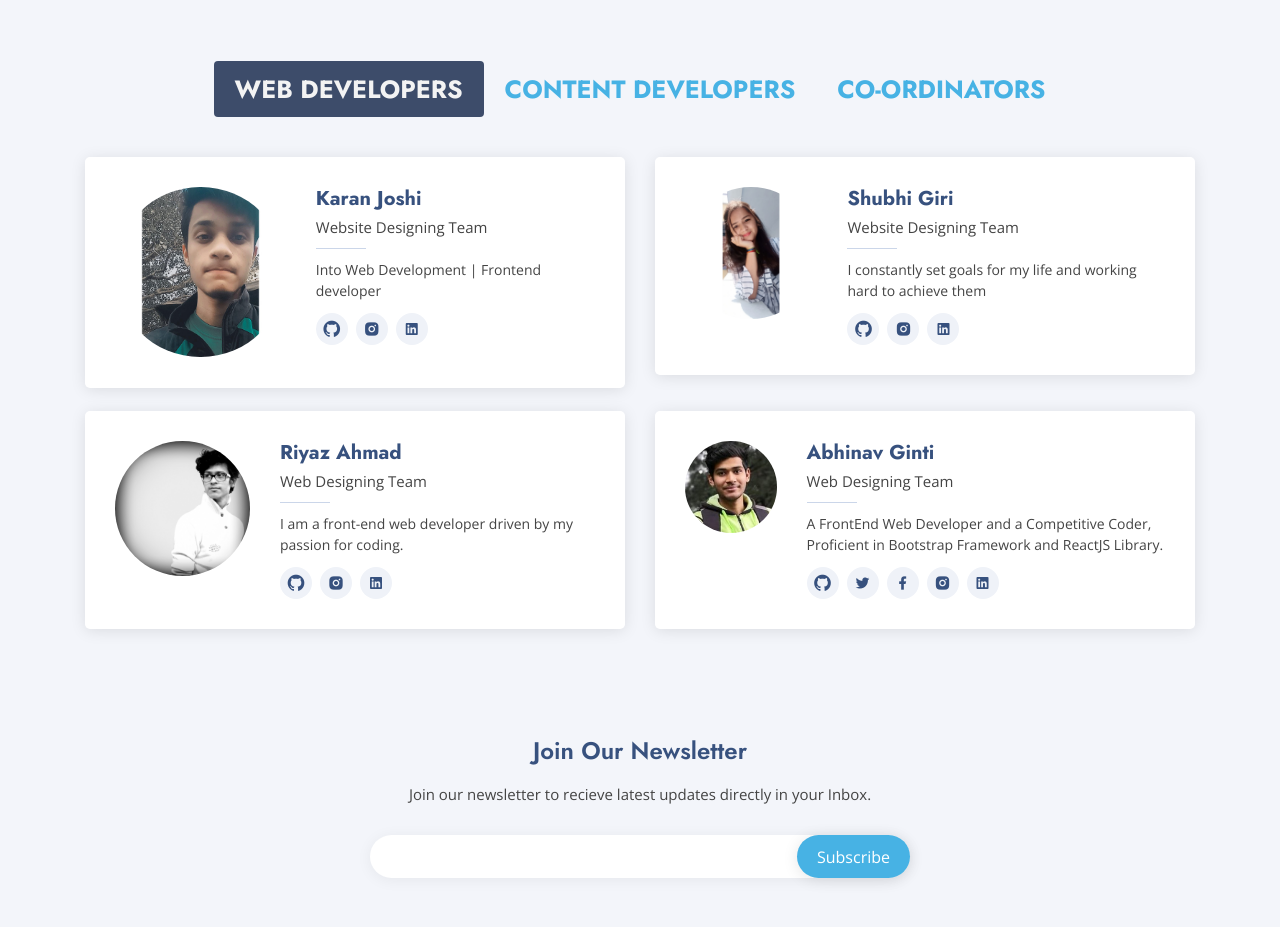
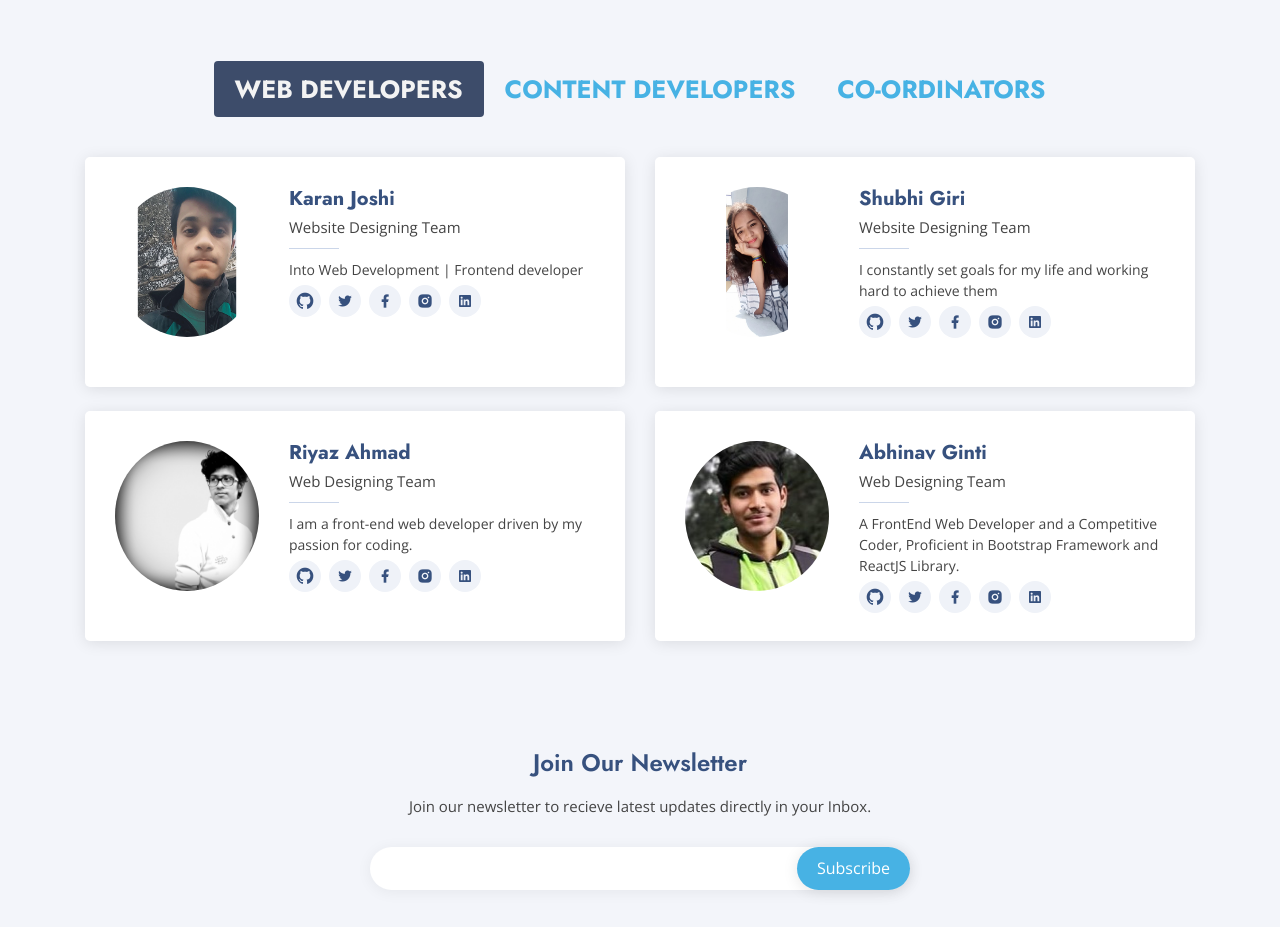
Before and after one commit to BIAStechnoforum/technoforumweb, a PHP site: page /team in a window 1280 px wide. Shown: the part 174-1101 px from the top of the page. Run offline with PHP 8.4, Linux system fonts and the light colour scheme.

Commit message:
Minor Fixes

```diff
--- a/team/index.html
+++ b/team/index.html
@@ -14,7 +14,9 @@
   <link href="/assets/img/apple-touch-icon.png" rel="apple-touch-icon">
 
   <!-- Google Fonts -->
-  <link href="https://fonts.googleapis.com/css?family=Open+Sans:300,300i,400,400i,600,600i,700,700i|Jost:300,300i,400,400i,500,500i,600,600i,700,700i|Poppins:300,300i,400,400i,500,500i,600,600i,700,700i" rel="stylesheet">
+  <link
+    href="https://fonts.googleapis.com/css?family=Open+Sans:300,300i,400,400i,600,600i,700,700i|Jost:300,300i,400,400i,500,500i,600,600i,700,700i|Poppins:300,300i,400,400i,500,500i,600,600i,700,700i"
+    rel="stylesheet">
 
   <!-- Vendor CSS Files -->
   <link rel="stylesheet" href="https://cdnjs.cloudflare.com/ajax/libs/font-awesome/4.7.0/css/font-awesome.min.css">
@@ -30,7 +32,7 @@
   <!-- <link rel="stylesheet" href="./style.css"> -->
   <link href="../assets/css/style.css" rel="stylesheet">
   <link rel="stylesheet" href="team.css">
-
+  <script src="team.js"></script>
 </head>
 
 <body>
@@ -82,15 +84,18 @@
 
         <div class="text-center">
           <ul class="nav nav-pills toggle-ul mb-3" id="pills-tab" role="tablist">
-            <li class="nav-item"><a class="nav-link active" id="pills-web-dev-tab" data-toggle="pill" href="#pills-web-dev" role="tab" aria-controls="pills-web-dev" aria-selected="true">
+            <li class="nav-item"><a class="nav-link active" id="pills-web-dev-tab" data-toggle="pill"
+                href="#pills-web-dev" role="tab" aria-controls="pills-web-dev" aria-selected="true">
                 <h2 class="toggle-pill">Web Developers</h2>
               </a>
             </li>
-            <li class="nav-item"><a class="nav-link" id="pills-content-dev-tab" data-toggle="pill" href="#pills-content-dev" role="tab" aria-controls="pills-content-dev" aria-selected="false">
+            <li class="nav-item"><a class="nav-link" id="pills-content-dev-tab" data-toggle="pill"
+                href="#pills-content-dev" role="tab" aria-controls="pills-content-dev" aria-selected="false">
                 <h2 class="toggle-pill">Content Developers</h2>
               </a>
             </li>
-            <li class="nav-item"><a class="nav-link" id="pills-coordinators-tab" data-toggle="pill" href="#pills-coordinators" role="tab" aria-controls="pills-coordinators" aria-selected="false">
+            <li class="nav-item"><a class="nav-link" id="pills-coordinators-tab" data-toggle="pill"
+                href="#pills-coordinators" role="tab" aria-controls="pills-coordinators" aria-selected="false">
                 <h2 class="toggle-pill">Co-ordinators</h2>
               </a>
             </li>
@@ -98,126 +103,161 @@
         </div>
 
         <div class="tab-content" id="pills-tabContent">
-          <div class="tab-pane fade show active mt-4" id="pills-web-dev" role="tabpanel" aria-labelledby="pills-web-dev-tab">
+          <div class="tab-pane fade show active mt-4" id="pills-web-dev" role="tabpanel"
+            aria-labelledby="pills-web-dev-tab">
             <div class="row">
 
-              <div class="col-lg-6">
+              <div class="cards col-lg-6">
                 <div class="member d-flex align-items-start" data-aos="zoom-in" data-aos-delay="100">
-                  <div class="pic"><img src="images/IMG_20201204_214031 - Karan Joshi.jpg" class="img-fluid" alt=""></div>
+                  <div class="pic"><img src="images/IMG_20201204_214031 - Karan Joshi.jpg" class="img-fluid" alt="">
+                  </div>
                   <div class="member-info">
                     <h4>Karan Joshi</h4>
                     <span>Website Designing Team</span>
                     <p>Into Web Development | Frontend developer</p>
                     <div class="social">
-                      <a href="https://github.com/karanjoshi1206"><i class="ri-github-fill" style="font-size: 20px;"></i></a>
+                      <a href="https://github.com/karanjoshi1206"><i class="ri-github-fill"
+                          style="font-size: 20px;"></i></a>
+                      <a href=""><i class="ri-twitter-fill"></i></a>
+                      <a href=""><i class="ri-facebook-fill"></i></a>
                       <a href="https://www.instagram.com/karan_joshi1206/"><i class="ri-instagram-fill"></i></a>
-                      <a href="https://www.linkedin.com/in/karan-joshi-5397591a7"> <i class="ri-linkedin-box-fill"></i> </a>
+                      <a href="https://www.linkedin.com/in/karan-joshi-5397591a7"> <i class="ri-linkedin-box-fill"></i>
+                      </a>
                     </div>
                   </div>
                 </div>
               </div>
 
-              <div class="col-lg-6 mt-4 mt-lg-0">
+              <div class="cards col-lg-6 mt-4 mt-lg-0">
                 <div class="member d-flex align-items-start" data-aos="zoom-in" data-aos-delay="200">
-                  <div class="pic"><img src="images/PicsArt_09-14-09.06.41 - Shubhi Giri.png" class="img-fluid" alt=""></div>
+                  <div class="pic"><img src="images/PicsArt_09-14-09.06.41 - Shubhi Giri.png" class="img-fluid" alt="">
+                  </div>
                   <div class="member-info">
                     <h4>Shubhi Giri</h4>
                     <span>Website Designing Team</span>
                     <p>I constantly set goals for my life and working hard to achieve them</p>
                     <div class="social">
                       <a href="https://github.com/Shubhi27"><i class="ri-github-fill" style="font-size: 20px;"></i></a>
+                      <a href=""><i class="ri-twitter-fill"></i></a>
+                      <a href=""><i class="ri-facebook-fill"></i></a>
                       <a href="https://www.instagram.com/shubhi_giri/"><i class="ri-instagram-fill"></i></a>
-                      <a href="https://www.linkedin.com/in/shubhi-giri-87071b184"> <i class="ri-linkedin-box-fill"></i> </a>
+                      <a href="https://www.linkedin.com/in/shubhi-giri-87071b184"> <i class="ri-linkedin-box-fill"></i>
+                      </a>
                     </div>
                   </div>
                 </div>
               </div>
 
-              <div class="col-lg-6 mt-4">
+              <div class="cards col-lg-6 mt-4">
                 <div class="member d-flex align-items-start" data-aos="zoom-in" data-aos-delay="300">
-                  <div class="pic"><img src="images/PicsArt_12-05-09.50.39 - Riyaz Ahmad.jpg" class="img-fluid" alt=""></div>
+                  <div class="pic"><img src="images/PicsArt_12-05-09.50.39 - Riyaz Ahmad.jpg" class="img-fluid" alt="">
+                  </div>
                   <div class="member-info">
                     <h4>Riyaz Ahmad</h4>
                     <span>Web Designing Team</span>
                     <p>I am a front-end web developer driven by my passion for coding.</p>
                     <div class="social">
                       <a href="https://github.com/Riyaz-01"><i class="ri-github-fill" style="font-size: 20px;"></i></a>
+                      <a href=""><i class="ri-twitter-fill"></i></a>
+                      <a href=""><i class="ri-facebook-fill"></i></a>
                       <a href="https://www.instagram.com/riyaz._.ansari/"><i class="ri-instagram-fill"></i></a>
-                      <a href="https://www.linkedin.com/in/riyaz-ahmad-12b8271b1"> <i class="ri-linkedin-box-fill"></i> </a>
+                      <a href="https://www.linkedin.com/in/riyaz-ahmad-12b8271b1"> <i class="ri-linkedin-box-fill"></i>
+                      </a>
                     </div>
                   </div>
                 </div>
               </div>
 
-              <div class="col-lg-6 mt-4">
+              <div class="cards col-lg-6 mt-4">
                 <div class="member d-flex align-items-start" data-aos="zoom-in" data-aos-delay="400">
-                  <div class="pic"><img src="images/WhatsApp Image 2020-07-05 at 9.35.36 AM - Abhinav Ginti.jpeg" class="img-fluid" alt=""></div>
+                  <div class="pic"><img src="images/WhatsApp Image 2020-07-05 at 9.35.36 AM - Abhinav Ginti.jpeg"
+                      class="img-fluid" alt=""></div>
                   <div class="member-info">
                     <h4>Abhinav Ginti</h4>
                     <span>Web Designing Team</span>
-                    <p>A FrontEnd Web Developer and a Competitive Coder, Proficient in Bootstrap Framework and ReactJS Library.</p>
+                    <p>A FrontEnd Web Developer and a Competitive Coder, Proficient in Bootstrap Framework and ReactJS
+                      Library.</p>
                     <div class="social">
-                      <a href="https://github.com/abhinavginti"><i class="ri-github-fill" style="font-size: 20px;"></i></a>
-                      <a href=""><i class="ri-twitter-fill"></i></a>
-                      <a href=""><i class="ri-facebook-fill"></i></a>
+                      <a href="https://github.com/abhinavginti"><i class="ri-github-fill"
+                          style="font-size: 20px;"></i></a>
+                      <a href="https://twitter.com/GintiAbhinav"><i class="ri-twitter-fill"></i></a>
+                      <a href="https://www.facebook.com/abhinav.ginti.1/"><i class="ri-facebook-fill"></i></a>
                       <a href="https://www.instagram.com/abhinav_ginti01/"><i class="ri-instagram-fill"></i></a>
-                      <a href="https://www.linkedin.com/in/abhinav-ginti-a765911a7/"> <i class="ri-linkedin-box-fill"></i> </a>
+                      <a href="https://www.linkedin.com/in/abhinav-ginti-a765911a7/"> <i
+                          class="ri-linkedin-box-fill"></i> </a>
                     </div>
                   </div>
                 </div>
               </div>
             </div>
           </div>
-          <div class="tab-pane fade mt-4" id="pills-content-dev" role="tabpanel" aria-labelledby="pills-content-dev-tab">
+          <div class="tab-pane fade mt-4" id="pills-content-dev" role="tabpanel"
+            aria-labelledby="pills-content-dev-tab">
             <div class="row">
 
-              <div class="col-lg-6">
+              <div class="cards col-lg-6">
                 <div class="member d-flex align-items-start" data-aos="zoom-in" data-aos-delay="100">
-                  <div class="pic"><img src="images/48424370_2077032889029774_830909582879490048_o - Amber Kumar - Amber Kumar.jpg" class="img-fluid" alt=""></div>
+                  <div class="pic"><img
+                      src="images/48424370_2077032889029774_830909582879490048_o - Amber Kumar - Amber Kumar.jpg"
+                      class="img-fluid" alt=""></div>
                   <div class="member-info">
                     <h4>Amber Kumar</h4>
                     <span>Content Creating Team</span>
                     <p>A self-proclaimed designer, and closeted writer. </p>
                     <div class="social">
+                      <a href=""><i class="ri-github-fill" style="font-size: 20px;"></i></a>
+                      <a href=""><i class="ri-twitter-fill"></i></a>
+                      <a href="/"><i class="ri-facebook-fill"></i></a>
                       <a href="https://www.instagram.com/umberkumar/"><i class="ri-instagram-fill"></i></a>
+                      <a href=""> <i class="ri-linkedin-box-fill"></i> </a>
                     </div>
                   </div>
                 </div>
               </div>
 
-              <div class="col-lg-6 mt-4 mt-lg-0">
+              <div class="cards col-lg-6 mt-4 mt-lg-0">
                 <div class="member d-flex align-items-start" data-aos="zoom-in" data-aos-delay="200">
-                  <div class="pic"><img src="images/IMG_20200905_211504_805 - Aditi Sahni.jpg" class="img-fluid" alt=""></div>
+                  <div class="pic"><img src="images/IMG_20200905_211504_805 - Aditi Sahni.jpg" class="img-fluid" alt="">
+                  </div>
                   <div class="member-info">
                     <h4>Aditi Sahni</h4>
                     <span>Content Creating Team</span>
-                    <p> I'm a tech- enthusiast with full enthusiasm to learn new technologies and works for shaping a brighter future for the community</p>
+                    <p> I'm a tech- enthusiast with full enthusiasm to learn new technologies and works for shaping a
+                      brighter future for the community</p>
                     <div class="social">
-                      <a href="https://github.com/AditiSahni"><i class="ri-github-fill" style="font-size: 20px;"></i></a>
+                      <a href="https://github.com/AditiSahni"><i class="ri-github-fill"
+                          style="font-size: 20px;"></i></a>
+                      <a href=""><i class="ri-twitter-fill"></i></a>
                       <a href="https://www.facebook.com/aditi.sahni.940"><i class="ri-facebook-fill"></i></a>
-                      <a href="https://instagram.com/aditi__sahni4?igshid=1rtqzc6hd7s2l"><i class="ri-instagram-fill"></i></a>
-                      <a href="https://www.linkedin.com/in/aditi-sahni-12b48b1a7"> <i class="ri-linkedin-box-fill"></i> </a>
+                      <a href="https://instagram.com/aditi__sahni4?igshid=1rtqzc6hd7s2l"><i
+                          class="ri-instagram-fill"></i></a>
+                      <a href="https://www.linkedin.com/in/aditi-sahni-12b48b1a7"> <i class="ri-linkedin-box-fill"></i>
+                      </a>
                     </div>
                   </div>
                 </div>
               </div>
 
-              <div class="col-lg-6 mt-4">
+              <div class="cards col-lg-6 mt-4">
                 <div class="member d-flex align-items-start" data-aos="zoom-in" data-aos-delay="300">
-                  <div class="pic"><img src="images/IMG_20200622_203133_941 - Nidhi Sah.jpg" class="img-fluid" alt=""></div>
+                  <div class="pic"><img src="images/IMG_20200622_203133_941 - Nidhi Sah.jpg" class="img-fluid" alt="">
+                  </div>
                   <div class="member-info">
                     <h4>Nidhi Sah</h4>
                     <span>Content Creating Team</span>
-                    <p>Hello everyone am Nidhi Sah. So, basically am the packet of entertainment and a coder too have a quiet interest in graphic designing and am confident too. I complete my task with full determination and also radiate positivity. </p>
+                    <p>Hello everyone am Nidhi Sah. So, basically am the packet of entertainment and a coder too have a
+                      quiet interest in graphic designing and am confident too. I complete my task with full
+                      determination and also radiate positivity. </p>
                     <div class="social">
                     </div>
                   </div>
                 </div>
               </div>
 
-              <div class="col-lg-6 mt-4">
+              <div class="cards col-lg-6 mt-4">
                 <div class="member d-flex align-items-start" data-aos="zoom-in" data-aos-delay="400">
-                  <div class="pic"><img src="images/IMG-20201130-WA0029~2 - Shalini Bhandari.jpg" class="img-fluid" alt=""></div>
+                  <div class="pic"><img src="images/IMG-20201130-WA0029~2 - Shalini Bhandari.jpg" class="img-fluid"
+                      alt=""></div>
                   <div class="member-info">
                     <h4>Shalini Bhandari</h4>
                     <span>Content Creating Team</span>
@@ -229,9 +269,10 @@
                 </div>
               </div>
 
-              <div class="col-lg-6 mt-4">
+              <div class="cards col-lg-6 mt-4">
                 <div class="member d-flex align-items-start" data-aos="zoom-in" data-aos-delay="400">
-                  <div class="pic"><img src="images/IMG_20201206_161714 - Dhriti Pant.jpg" class="img-fluid" alt=""></div>
+                  <div class="pic"><img src="images/IMG_20201206_161714 - Dhriti Pant.jpg" class="img-fluid" alt="">
+                  </div>
                   <div class="member-info">
                     <h4>Dhriti Pant</h4>
                     <span>Content Creating Team</span>
@@ -244,27 +285,33 @@
               </div>
             </div>
           </div>
-          <div class="tab-pane fade mt-4" id="pills-coordinators" role="tabpanel" aria-labelledby="pills-coordinators-tab">
+          <div class="tab-pane fade mt-4" id="pills-coordinators" role="tabpanel"
+            aria-labelledby="pills-coordinators-tab">
             <div class="row">
 
-              <div class="col-lg-6 mt-4 mt-lg-0">
+              <div class="cards col-lg-6 mt-4 ">
                 <div class="member d-flex align-items-start" data-aos="zoom-in" data-aos-delay="200">
-                  <div  class="pic"><img src="images/WhatsApp Image 2020-12-06 at 13.35.37 - siddharth arora.jpg" class="img-fluid" alt=""></div>
+                  <div class="pic"><img src="images/WhatsApp Image 2020-12-06 at 13.35.37 - siddharth arora.jpg"
+                      class="img-fluid" alt=""></div>
                   <div class="member-info">
                     <h4>Siddharth Arora</h4>
                     <span>Seceretary-Technoforum</span>
-                    <p>An alpha geek electronics engineering student proficient in Artificial Intelligence who believes in contributing to shaping a better future for mankind.</p>
+                    <p>An alpha geek electronics engineering student proficient in Artificial Intelligence who believes
+                      in contributing to shaping a better future for mankind.</p>
                     <div class="social">
-                      <a href="https://github.com/siddharth87"><i class="ri-github-fill" style="font-size: 20px;"></i></a>
-                      <a href="https://www.linkedin.com/in/siddharth-arora-77021b17a/"> <i class="ri-linkedin-box-fill"></i> </a>
+                      <a href="https://github.com/siddharth87"><i class="ri-github-fill"
+                          style="font-size: 20px;"></i></a>
+                      <a href="https://www.linkedin.com/in/siddharth-arora-77021b17a/"> <i
+                          class="ri-linkedin-box-fill"></i> </a>
                     </div>
                   </div>
                 </div>
               </div>
 
-              <div class="col-lg-6 mt-4">
+              <div class="cards col-lg-6 mt-4">
                 <div class="member d-flex align-items-start" data-aos="zoom-in" data-aos-delay="300">
-                  <div class="pic"><img src="images/IMG20200220122154 - Vaishnavi Bisht.jpg" class="img-fluid" alt=""></div>
+                  <div class="pic"><img src="images/IMG20200220122154 - Vaishnavi Bisht.jpg" class="img-fluid" alt="">
+                  </div>
                   <div class="member-info">
                     <h4>Vaishnavi Bisht</h4>
                     <span>Seceretary-Technoforum</span>
@@ -277,31 +324,35 @@
                 </div>
               </div>
 
-              <div class="col-lg-6 mt-4">
+              <div class="cards col-lg-6 mt-4">
                 <div class="member d-flex align-items-start" data-aos="zoom-in" data-aos-delay="400">
-                  <div class="pic"><img src="images/IMG_20191007_075219 - Harshit Pathak.jpg" class="img-fluid" alt=""></div>
+                  <div class="pic"><img src="images/IMG_20191007_075219 - Harshit Pathak.jpg" class="img-fluid" alt="">
+                  </div>
                   <div class="member-info">
                     <h4>Harshit Pathak</h4>
                     <span>Co-Ordinator-Technoforum</span>
                     <p>A coding enthusiast.</p>
                     <div class="social">
-                      <a href="https://github.com/HarshitPathak009"><i class="ri-github-fill" style="font-size: 20px;"></i></a>
+                      <a href="https://github.com/HarshitPathak009"><i class="ri-github-fill"
+                          style="font-size: 20px;"></i></a>
                       <a href="www.linkedin.com/in/harshit-pathak-412bb917a"> <i class="ri-linkedin-box-fill"></i> </a>
                     </div>
                   </div>
                 </div>
               </div>
 
-              <div class="col-lg-6 mt-4">
+              <div class="cards col-lg-6 mt-4">
                 <div class="member d-flex align-items-start" data-aos="zoom-in" data-aos-delay="400">
-                  <div class="pic"><img src="images/WhatsApp Image 2020-08-29 at 5.46.46 PM - Prithvi Raj Tiwari.jpg" class="img-fluid" alt=""></div>
+                  <div class="pic"><img src="images/WhatsApp Image 2020-08-29 at 5.46.46 PM - Prithvi Raj Tiwari.jpg"
+                      class="img-fluid" alt=""></div>
                   <div class="member-info">
                     <h4>Prithvi Raj Tiwari</h4>
                     <span>Co-Ordinator Technoforum</span>
                     <p>Eager to learn</p>
                     <div class="social">
                       <a href="https://github.com/PRT28"><i class="ri-github-fill" style="font-size: 20px;"></i></a>
-                      <a href="https://www.linkedin.com/in/prithvi-raj-tiwari-202274176"> <i class="ri-linkedin-box-fill"></i> </a>
+                      <a href="https://www.linkedin.com/in/prithvi-raj-tiwari-202274176"> <i
+                          class="ri-linkedin-box-fill"></i> </a>
                     </div>
                   </div>
                 </div>
@@ -371,7 +422,9 @@
 
           <div class="col-lg-3 col-md-6 footer-links">
             <h4>Our Social Networks</h4>
-            <p>Technoforum is a professional , non-profit , Technical Society of Birla Institute of Applied Sciences , Bhimtal. First established in 2007 , with a view to enlarge the activities to advance the cause of technological education in the
+            <p>Technoforum is a professional , non-profit , Technical Society of Birla Institute of Applied Sciences ,
+              Bhimtal. First established in 2007 , with a view to enlarge the activities to advance the cause of
+              technological education in the
               institute. Techno-Forum has an active membership of more than 200 in the institute itself.</p>
             <div class="social-links mt-3">
               <a href="#" class="twitter"><i class="bx bxl-twitter"></i></a>
--- a/team/team.css
+++ b/team/team.css
@@ -31,3 +31,52 @@
     display: list-item;
   }
 }
+
+
+.cards
+{
+  height: 230px;
+  width: 100%;
+}
+.cards .member
+{
+  height: 100%;
+}
+.cards .member .social a:hover i
+{
+    transform: scale(1.1);
+}
+.cards .member .social a:hover
+{
+    transition: ease-in-out 0.3s;
+    transform: translateY(-2px);
+    background: #47b2e4;
+}
+
+.cards .member .pic
+{
+  width: 30% !important;
+}
+.cards .member .member-info
+{
+  width: 70%;
+}
+.img-fluid
+{
+  height: 150px !important;
+  width: 150px !important;
+}
+.cards .member .social{
+  margin: 5px 0 7px 0;
+}
+@media (max-width: 575px)
+{
+  .cards{
+    height: 100%;
+  }
+  .img-fluid
+{
+  height: auto !important;
+  width: auto !important;
+}
+}
```
